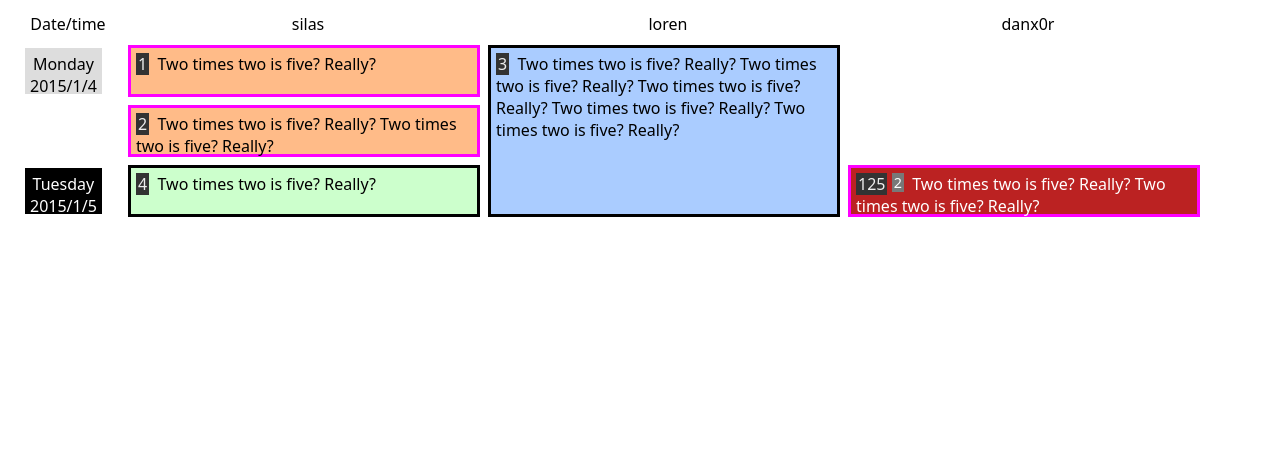
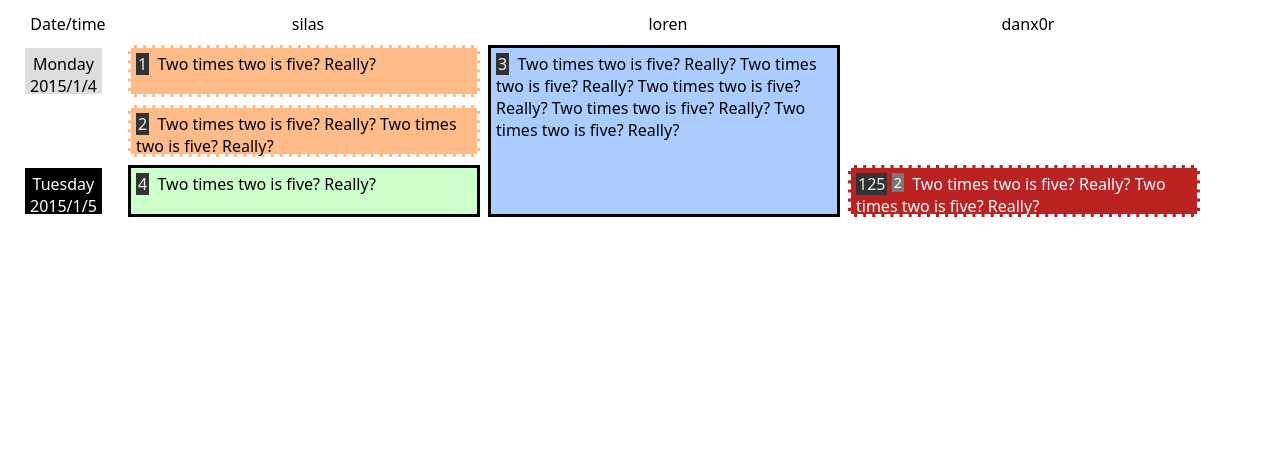
Before and after one commit to danx0r/gittrack, a Django app: template gittrack/templates/index.html in a window 1280 px wide. Shown: the top 457 px of the page. Run offline with Django 3.2, Linux system fonts and the light colour scheme; the template is opened without the code that fills it, so the values that code supplies are empty.

Commit message:
uncle wiggly

```diff
--- a/gittrack/templates/index.html
+++ b/gittrack/templates/index.html
@@ -30,7 +30,7 @@
                     silas
                 </div>
                 <div style="position:relative;background-color: green">
-                    <div style="width:96%;height:46px;background-color:#fb8;border:solid;border-color:#f0f;position:absolute;top:0px">
+                    <div style="width:96%;height:46px;background-color:#fb8;border:dashed;border-color:white;position:absolute;top:0px">
                         <div style="padding:5px">
                             <div style="background-color:#333;color:#eee;padding: 0 2px 0 2px; float:left">
                                 1
@@ -39,7 +39,7 @@
                             Two times two is five? Really?
                         </div>
                     </div>
-                    <div class="card" vp="1" style="width:96%;height:46px;background-color:#fb8;border:solid;border-color:#f0f;position:absolute;top:60px">
+                    <div class="card" vp="1" style="width:96%;height:46px;background-color:#fb8;border:dashed;border-color:white;position:absolute;top:60px">
                         <div style="padding:5px">
                             <div style="background-color:#333;color:#eee;padding: 0 2px 0 2px; float:left">
                                 2
@@ -86,7 +86,7 @@
                     danx0r
                 </div>
                 <div style="position:relative;background-color: green;">
-                    <div class="card" vp="2" style="width:96%;height:46px;background-color:#b22;border:solid;border-color:#f0f;position:absolute;top:120px">
+                    <div class="card" vp="2" style="width:96%;height:46px;background-color:#b22;border:dashed;border-color:white;position:absolute;top:120px">
                         <div style="padding:5px;color:white">
                             <div style="background-color:#333;color:#eee;padding: 0 2px 0 2px; float:left">
                                 125
```
